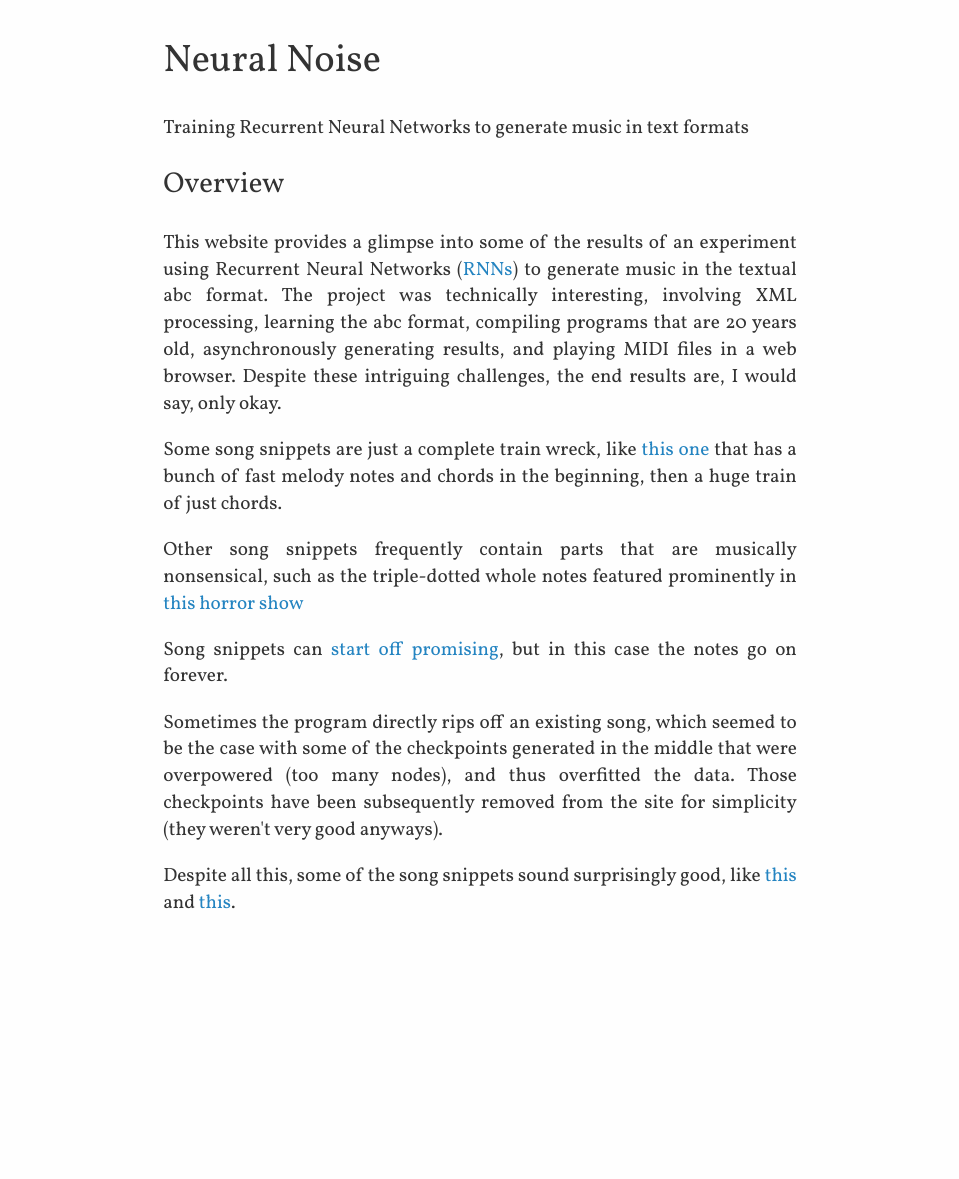
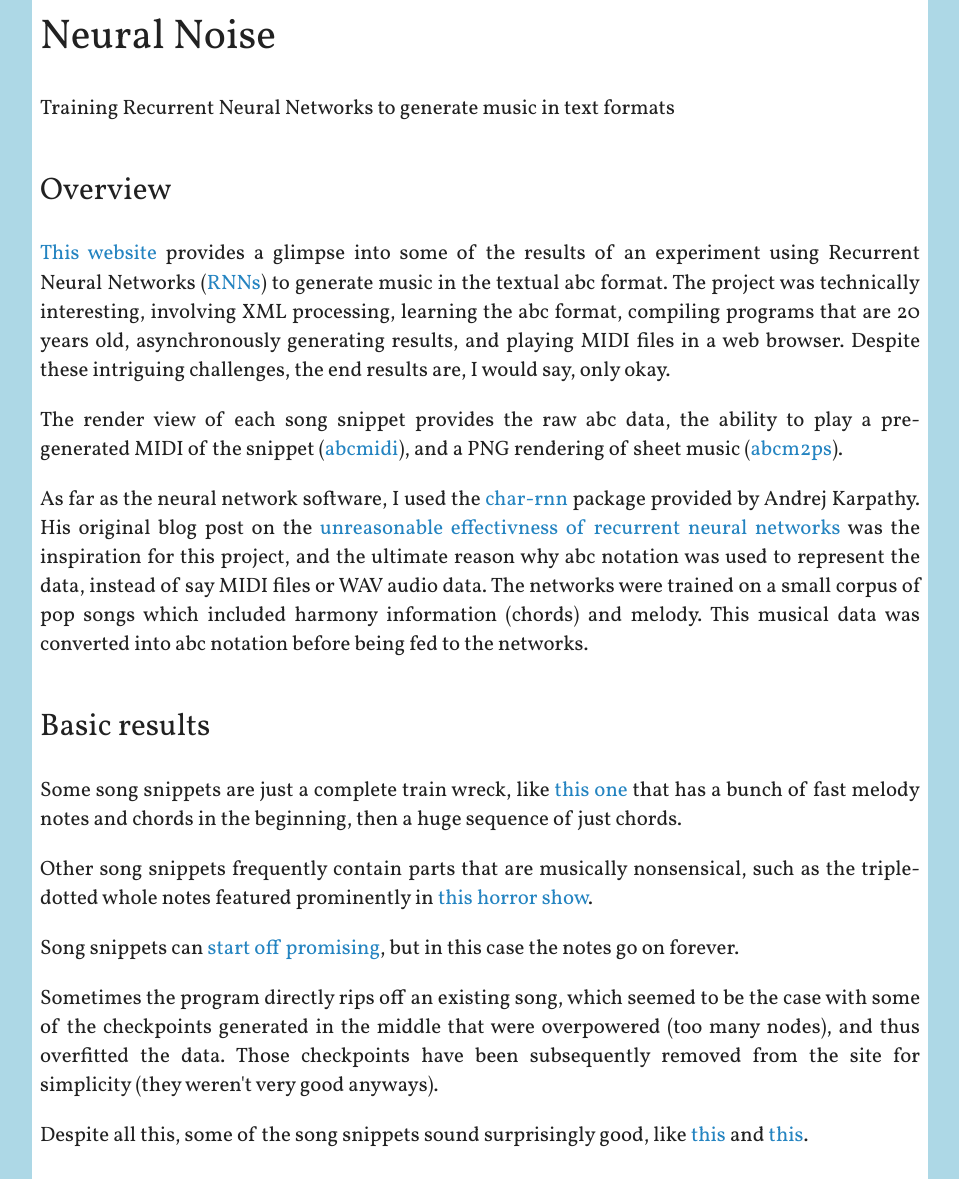
Before and after one commit to audiodude/neural-noise, a Flask app: page /about in a window 1280 px wide. Shown: the whole page, without its empty margins (160-1119 px from the left). Run offline with Flask 2, Linux system fonts and the light colour scheme; some libraries are stand-ins or nearby versions.

Commit message:
Use md-angular on About page, reflow about text.

```diff
--- a/web/static/css/foghorn.css
+++ b/web/static/css/foghorn.css
@@ -1,11 +1,5 @@
 @import url(http://fonts.googleapis.com/css?family=Vollkorn:400,400italic,700,700italic&subset=latin);
 
-html, body {
-        padding:1em;
-        margin:auto;
-        max-width:42em;
-        background:#fefefe;
-	}
 body {
 	font: 1.3em "Vollkorn", Palatino, Times;
 	color: #333;
@@ -116,27 +110,3 @@
 body#index li {
 	margin-bottom: 1em;
 	}
-
-
-/* iPad
--------------------------------------------------------- */
-@media only screen and (max-device-width: 1024px) {
-body {
-	font-size: 120%;
-	line-height: 1.4;
-	}
-} /* @iPad */
-
-/* iPhone
--------------------------------------------------------- */
-@media only screen and (max-device-width: 480px) {
-body {
-	text-align: left;
-	}
-article, footer {
-	width: auto;
-	}
-article {
-	padding: 0 10px;
-	}
-} /* @iPhone */
--- a/web/templates/_about.md
+++ b/web/templates/_about.md
@@ -4,11 +4,32 @@
 
 ## Overview
 
-This website provides a glimpse into some of the results of an experiment using Recurrent Neural Networks ([RNNs](https://en.wikipedia.org/wiki/Recurrent_neural_network)) to generate music in the textual abc format. The project was technically interesting, involving XML processing, learning the abc format, compiling programs that are 20 years old, asynchronously generating results, and playing MIDI files in a web browser. Despite these intriguing challenges, the end results are, I would say, only okay.
+[This website](/) provides a glimpse into some of the results of an experiment using
+Recurrent Neural Networks ([RNNs](https://en.wikipedia.org/wiki/Recurrent_neural_network))
+to generate music in the textual abc format. The project was technically
+interesting, involving XML processing, learning the abc format, compiling
+programs that are 20 years old, asynchronously generating results, and playing
+MIDI files in a web browser. Despite these intriguing challenges, the end
+results are, I would say, only okay.
 
-Some song snippets are just a complete train wreck, like [this one](http://nn.0-z-0.com/render/lm_lstm_epoch19.46_0.4127.t7/5595eaa5dff8de2c9234bffd) that has a bunch of fast melody notes and chords in the beginning, then a huge train of just chords.
+The render view of each song snippet provides the raw abc data, the ability to
+play a pre-generated MIDI of the snippet ([abcmidi](http://abc.sourceforge.net/abcMIDI/)),
+and a PNG rendering of sheet music ([abcm2ps](http://moinejf.free.fr/)).
 
-Other song snippets frequently contain parts that are musically nonsensical, such as the triple-dotted whole notes featured prominently in [this horror show](http://nn.0-z-0.com/render/lm_lstm_epoch19.46_0.4127.t7/5595eb77dff8de2c9234c024)
+As far as the neural network software, I used the
+[char-rnn](https://github.com/karpathy/char-rnn) package provided by Andrej Karpathy. His original blog post on the
+[unreasonable effectivness of recurrent neural networks](http://karpathy.github.io/2015/05/21/rnn-effectiveness/)
+was the inspiration for this project, and the ultimate reason why abc notation
+was used to represent the data, instead of say MIDI files or WAV audio data.
+The networks were trained on a small corpus of pop songs which included harmony
+information (chords) and melody. This musical data was converted into abc
+notation before being fed to the networks.
+
+## Basic results
+
+Some song snippets are just a complete train wreck, like [this one](http://nn.0-z-0.com/render/lm_lstm_epoch19.46_0.4127.t7/5595eaa5dff8de2c9234bffd) that has a bunch of fast melody notes and chords in the beginning, then a huge sequence of just chords.
+
+Other song snippets frequently contain parts that are musically nonsensical, such as the triple-dotted whole notes featured prominently in [this horror show](http://nn.0-z-0.com/render/lm_lstm_epoch19.46_0.4127.t7/5595eb77dff8de2c9234c024).
 
 Song snippets can [start off promising](http://nn.0-z-0.com/render/lm_lstm_epoch19.46_0.4127.t7/5595ecabdff8de2c9234c043), but in this case the notes go on forever.
 
--- a/web/templates/about.html
+++ b/web/templates/about.html
@@ -1,9 +1,29 @@
 <!DOCTYPE html>
 <html>
 <head>
+  <meta charset="utf-8">
+  <meta http-equiv="X-UA-Compatible" content="IE=edge">
+  <meta name="viewport" content="initial-scale=1, maximum-scale=1, user-scalable=no" />
+
+  <title>Neural Noise - About the project</title>
   <link rel="stylesheet" href="/static/css/foghorn.css"/>
+  <link rel="stylesheet" href="http://fonts.googleapis.com/css?family=Roboto:400,500,700,400italic"/>
+  <link href="https://fonts.googleapis.com/icon?family=Material+Icons" rel="stylesheet">
+  <link rel="stylesheet" href="/static/components/angular-material/angular-material.css"/>
+  <link rel="stylesheet" href="/static/css/style.css"/>
+
+  <script src="/static/components/angular/angular.js"></script>
+  <script src="/static/components/angular-animate/angular-animate.js"></script>
+  <script src="/static/components/angular-aria/angular-aria.js"></script>
+  <script type="text/javascript" src="/static/components/angular-material/angular-material.js"></script>
+
+  <script src="/static/js/app/main.js"></script>
 </head>
-<body>
-  {{ content }}
+<body ng-app="neuralNoise" ng-controller="MainController as main"
+      layout="row" layout-align="center">
+  <md-content class="render-content" flex-gt-sm="70" flex-sm="90"
+              layout="column" layout-padding>
+    {{ content }}
+  </md-content>
 </body>
 </html>
```
Also changed, not shown: web/static/css/style.css (line endings or trailing spaces), web/templates/render.html (indentation only).
